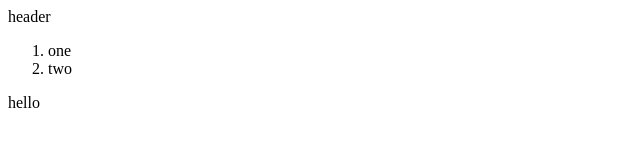
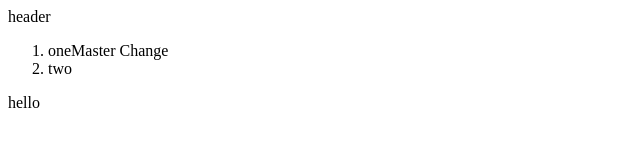
Before and after one commit to praneelraja/cs30, a plain HTML site: page hello.html in a window 1280 px wide. Shown: the full height of the page, 0-640 px from the left. Drawn offline with Linux system fonts and the light colour scheme.

Commit message:
Master was changed without changing the branch

```diff
--- a/hello.html
+++ b/hello.html
@@ -3,7 +3,7 @@
 <head> header </head>
 <body>
    <ol>
-     <li>one</li>
+     <li>oneMaster Change</li>
      <li>two</li>
    </ol>
   hello
```
